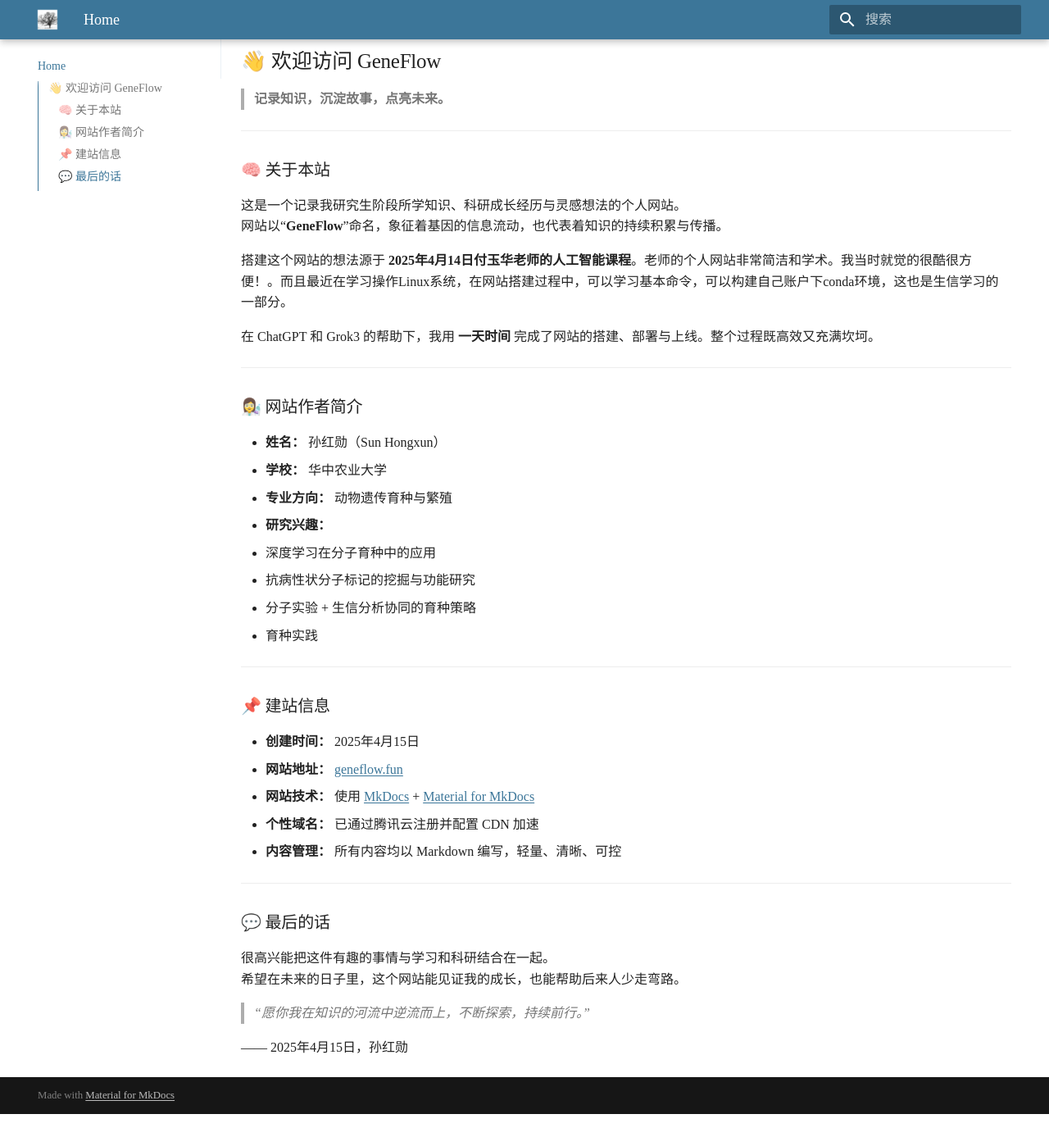
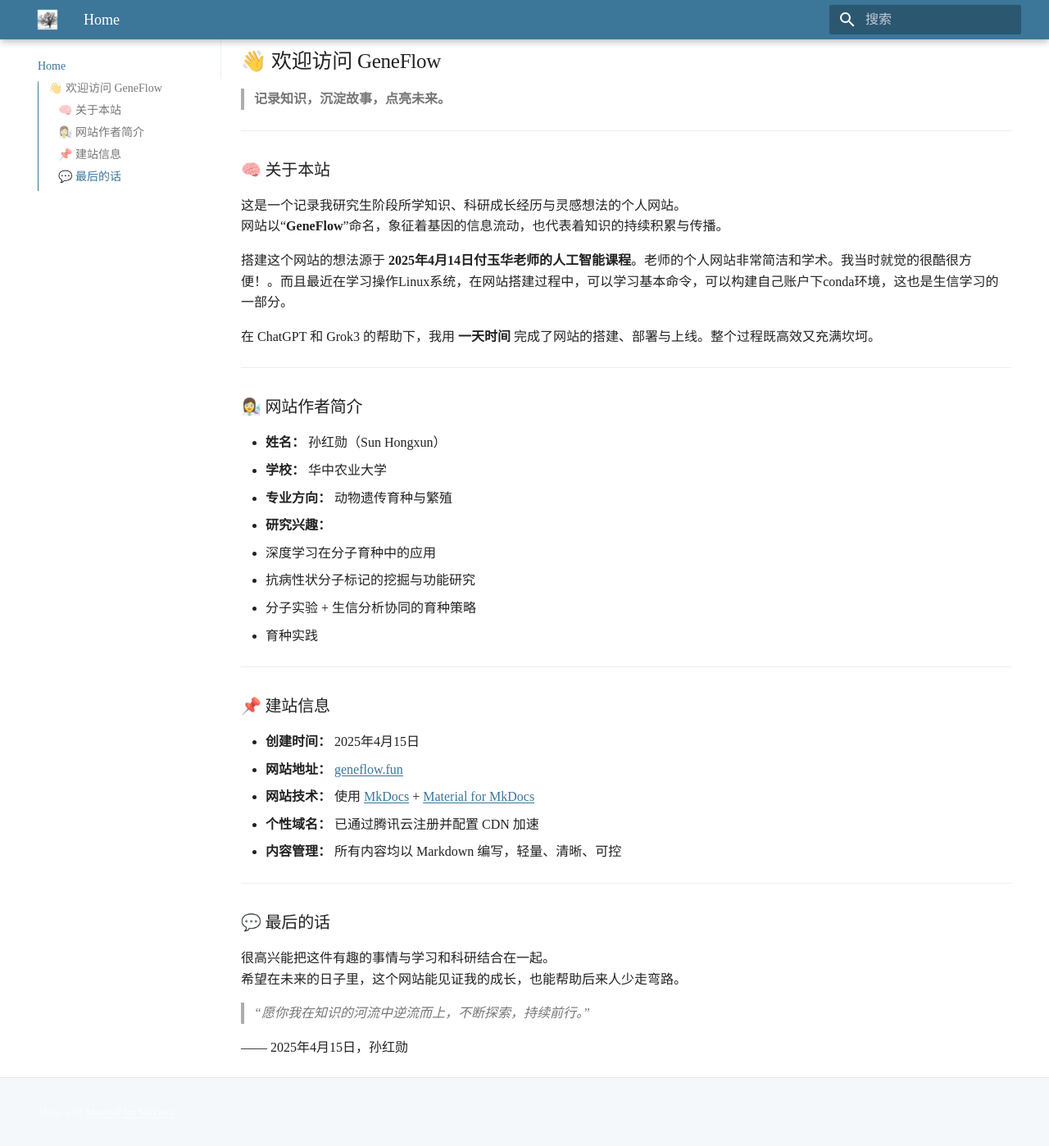
Before and after one commit to biosunhongxun/mysite, an MkDocs documentation site: the page built from docs/index.md, in a window 1280 px wide and 1400 px high, scrolled down 183 px. Shown: the whole window at 82% size. Built offline with MkDocs 1.6.1 and Material for MkDocs 9.7.7, drawn with Linux system fonts in a browser that asks for light colours; some web fonts are replaced; before the commit the page ends 1542 px from its top, so only the background shows below that.

Commit message:
更新了页脚

```diff
--- a/docs/assets/stylesheets/custom.css
+++ b/docs/assets/stylesheets/custom.css
@@ -76,3 +76,37 @@
   color: var(--md-primary-fg-color--dark);
   text-decoration: none;
 }
+
+/* ========== 页脚定制 ========== */
+.md-footer {
+  background-color: rgba(60, 118, 153, 0.05) !important;
+  border-top: 1px solid rgba(60, 118, 153, 0.1);
+  padding: 1rem 0;
+}
+
+.md-footer-meta {
+  background-color: transparent !important;
+}
+
+.footer-text {
+  display: inline-flex;
+  align-items: center;
+  gap: 0.3rem;
+  color: var(--md-primary-fg-color);
+  font-size: 0.9rem;
+}
+
+.flag {
+  font-size: 1.2em;
+  vertical-align: middle;
+  margin-left: 0.2rem;
+}
+
+/* ========== 移动端优化 ========== */
+@media screen and (max-width: 768px) {
+  .md-footer__inner {
+    flex-direction: column;
+    text-align: center;
+    gap: 0.5rem;
+  }
+}
--- /dev/null
+++ b/docs/js/extra_javascript.js
@@ -0,0 +1,8 @@
+// 自动更新年份
+document.addEventListener("DOMContentLoaded", () => {
+  const yearSpan = document.getElementById("year");
+  if (yearSpan) {
+    const currentYear = new Date().getFullYear();
+    yearSpan.textContent = currentYear > 2025 ? `2025-${currentYear}` : "2025";
+  }
+});
--- a/mkdocs.yml
+++ b/mkdocs.yml
@@ -8,17 +8,15 @@
   logo: assets/images/myface.png
   language: zh
 
-  # 关键修改：简化features并修复导航冲突
   features:
     - navigation.tabs
-    - navigation.sections  # 替代navigation.top的更优方案
+    - navigation.sections
     - toc.integrate
     - content.code.copy
     - content.action.edit
     - search.highlight
     - search.share
 
-  # 颜色系统强化
   palette:
     scheme: default
     primary: '#3C7699'
@@ -27,7 +25,6 @@
       icon: material/weather-sunny
       name: 切换主题
 
-  # 字体优化
   font:
     text:
       family: Roboto, "Noto Sans SC"
@@ -56,8 +53,7 @@
   - git-revision-date-localized:
       type: timeago
       timezone: Asia/Shanghai
-  - glightbox:
-      touch_navigation: false  # 移除无效参数
+  - glightbox
   - awesome-pages
   - blog:
       blog_dir: blog
@@ -67,10 +63,18 @@
       minify_js: true
       minify_css: true
 
+extra:
+  footer:
+    text: >
+      Copyright © <span id="year">2025</span> ~ now |
+      <strong>shx</strong> <span class="flag">🇨🇳</span>
+    icon: fontawesome/solid/heart
+
 extra_css:
   - assets/stylesheets/custom.css
   - https://fonts.googleapis.com/css2?family=Noto+Sans+SC:wght@400;700&display=swap
 
 extra_javascript:
+  - js/extra_javascript.js
   - https://polyfill.io/v3/polyfill.min.js?features=es6
   - https://cdn.jsdelivr.net/npm/mathjax@3/es5/tex-mml-chtml.js
```
Also changed, not shown: site/404.html, site/about/index.html, site/assets/stylesheets/custom.css, site/blog/future/index.html, site/blog/index.html, site/blog/love/index.html, site/blog/story/index.html, site/guide/config/index.html, site/guide/quickstart/index.html, site/index.html, site/js/extra_javascript.js (added), site/projects/Analysis/index.html, site/projects/Molecular/index.html, site/tutorials/linux-basic/index.html, 1 more files.
